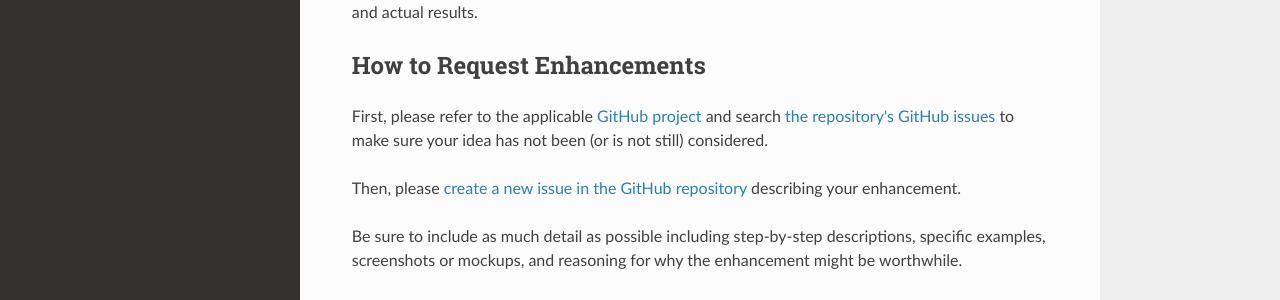
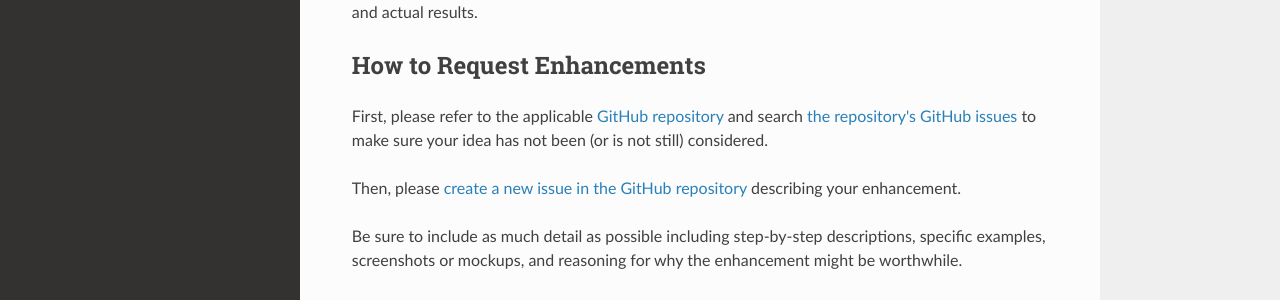
Before and after one commit to mozilla-lockwise/lockbox-datastore, an MkDocs documentation site: the page built from docs/contributing.md, in a window 1280 px wide and 1137 px high. Shown: the part 639-939 px from the top of the window. Built offline with MkDocs 1.6.1, drawn with Linux system fonts in a browser that asks for light colours; nearby versions of some CDN libraries; old or Windows-style settings are respelled for this version of MkDocs.

Commit message:
Update broken project URL

```diff
--- a/docs/contributing.md
+++ b/docs/contributing.md
@@ -20,7 +20,7 @@
 
 ## How to Request Enhancements
 
-First, please refer to the applicable [GitHub project](https://github.com/orgs/mozilla-lockbox/projects) and search [the repository's GitHub issues](https://github.com/mozilla-lockbox/lockbox-datastore/issues) to make sure your idea has not been (or is not still) considered.
+First, please refer to the applicable [GitHub repository](https://github.com/orgs/mozilla-lockbox/) and search [the repository's GitHub issues](https://github.com/mozilla-lockbox/lockbox-datastore/issues) to make sure your idea has not been (or is not still) considered.
 
 Then, please [create a new issue in the GitHub repository](https://github.com/mozilla-lockbox/lockbox-datastore/issues/new) describing your enhancement.
 
```
